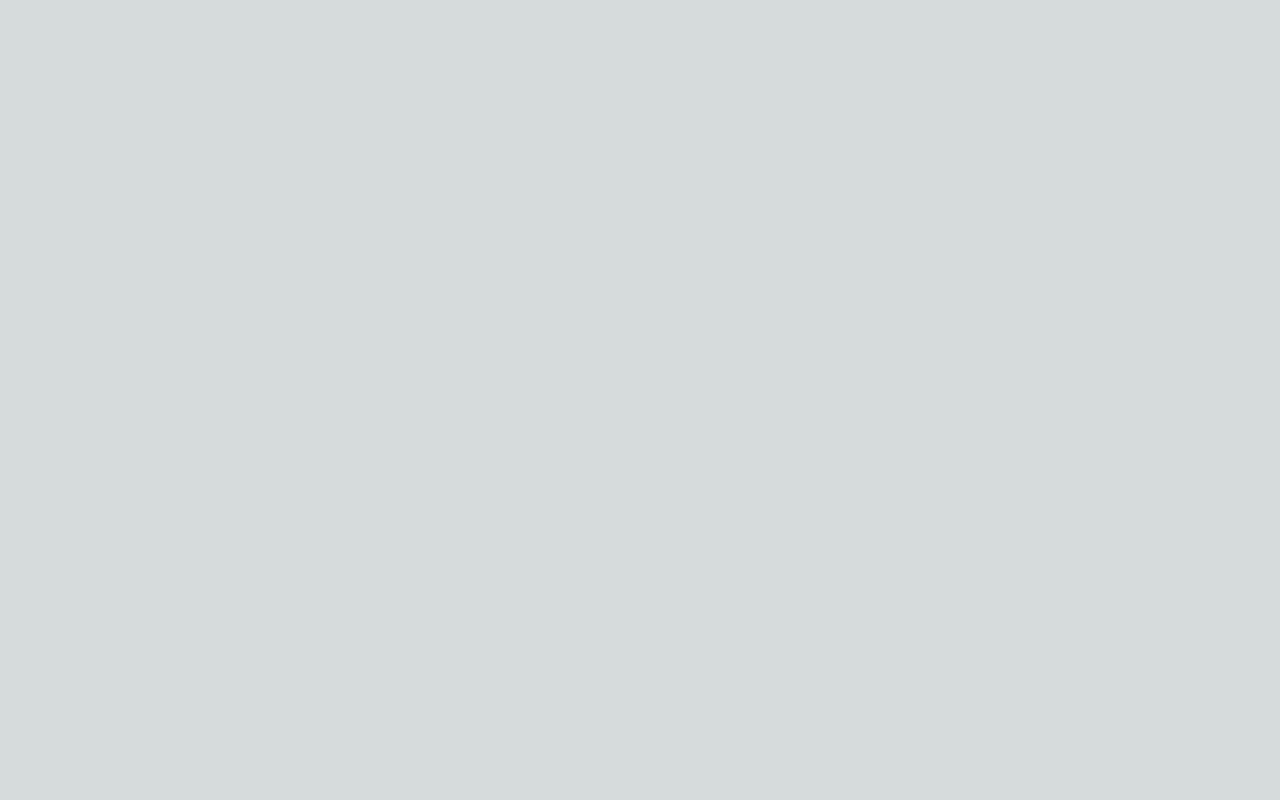
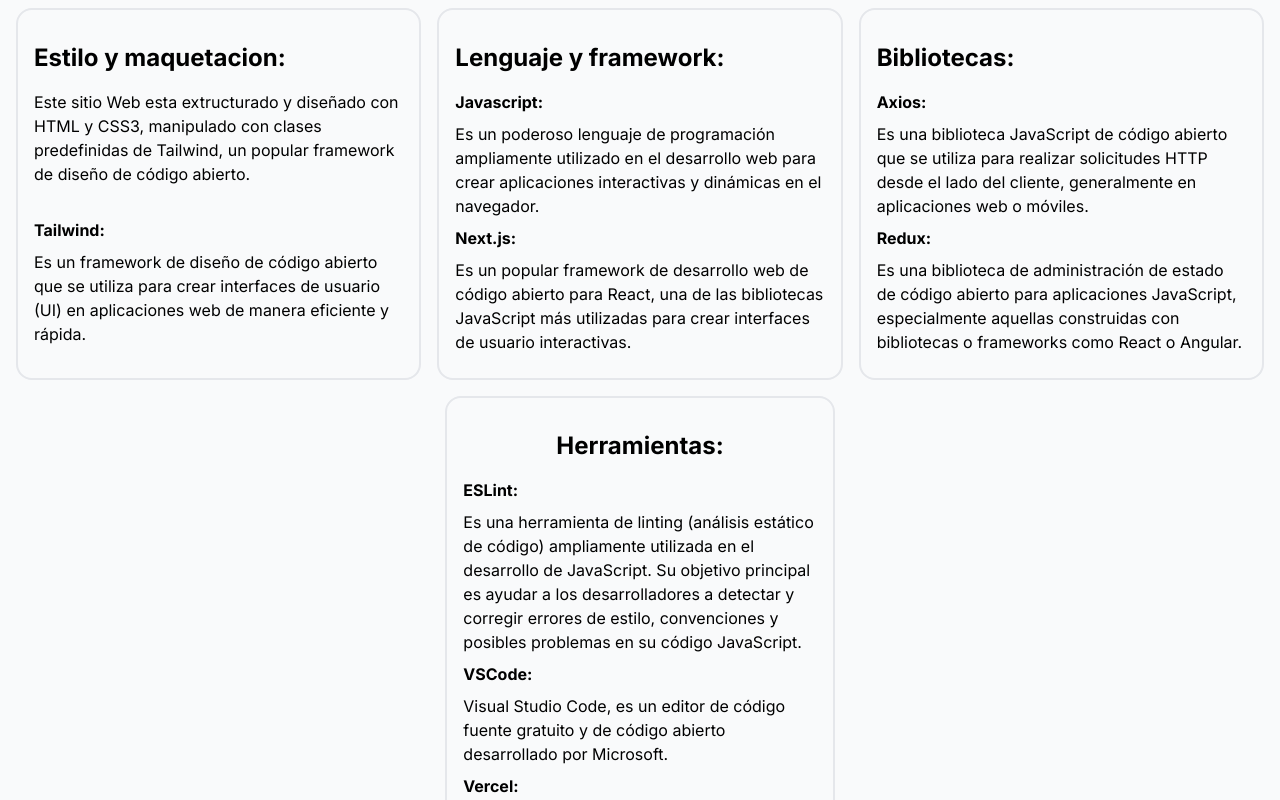
Before and after one commit to julianarce1995/Portafolio, a Next.js app: page / in a window 1280 px wide. Shown: the part 1660-2460 px from the top of the page. Before the commit the page ends 1617 px from the top, so only its background shows below. Built offline with nearby package versions, Linux system fonts and the light colour scheme.

Commit message:
adding favicon and adding the app info

```diff
--- a/src/app/layout.js
+++ b/src/app/layout.js
@@ -17,7 +17,7 @@
   return (
     <html lang="en">
       <head>
-        <link rel="icon" href="../julianarce3.ico" sizes="any"></link>
+        <link rel="icon" href="../julianarce.png" sizes="any"></link>
       </head>
       <body className={inter.className}>
         <main className="bg-white text-white">
--- a/src/app/page.js
+++ b/src/app/page.js
@@ -4,13 +4,18 @@
 import CarouselSkills from "@/components/main/CarouselSkills";
 import ContactForm from "@/components/main/ContactForm";
 import MyInfo from "@/components/main/MyInfo";
+import AppInfo from "@/components/main/AppInfo";
 
 export default function Home() {
   return (
     <div className="w-full flex flex-col justify-around bg-gray-50">
       <MyInfo />
       <CarouselSkills />
+      <hr className="w-1/2 h-1 mx-auto my-4 bg-gray-300 border-0 rounded md:my-10 dark:bg-gray-700" />
       <ContactForm />
+      <hr className="w-1/2 h-1 mx-auto my-4 bg-gray-300 border-0 rounded md:my-10 dark:bg-gray-700" />
+      <AppInfo />
+      <hr className="w-1/2 h-1 mx-auto my-4 bg-gray-300 border-0 rounded md:my-10 dark:bg-gray-700" />
     </div>
   );
 }
--- /dev/null
+++ b/src/app/projects/page.js
@@ -0,0 +1,5 @@
+import React from "react";
+
+export default function ProjesctsPage() {
+  return <div></div>;
+}
--- a/src/components/MainLayout.js
+++ b/src/components/MainLayout.js
@@ -49,7 +49,7 @@
             href="/"
             className="text-white ms-6 py-2 text-2xl font-extrabold"
           >
-            Julian D. Arce
+            <h1>Julian D. Arce</h1>
             <p className="text-xs font-medium text-center">
               | Software Developer |
             </p>
--- /dev/null
+++ b/src/components/main/AppInfo.js
@@ -0,0 +1,78 @@
+import React from "react";
+
+export default function AppInfo() {
+  return (
+    <div className="text-black flex flex-col items-center sm:my-4 m-4">
+      <h2 className="text-3xl my-4 text-center">
+        Recursos y Tecnologías Utilizadas en Este Sitio Web
+      </h2>
+      <div className="container grid md:grid-cols-3 grid-cols-1 gap-4">
+        <div className="rounded-2xl border-2 p-4">
+          <h3 className="font-bold text-2xl my-4">Estilo y maquetacion:</h3>
+          <p className="my-2 mt-2">
+            Este sitio Web esta extructurado y diseñado con HTML y CSS3,
+            manipulado con clases predefinidas de Tailwind, un popular framework
+            de diseño de código abierto.
+          </p>
+          <h4 className="text-md font-bold mt-8">Tailwind:</h4>
+          <p className="my-2 mt-2">
+            Es un framework de diseño de código abierto que se utiliza para
+            crear interfaces de usuario (UI) en aplicaciones web de manera
+            eficiente y rápida.
+          </p>
+        </div>
+        <div className="rounded-2xl border-2 p-4">
+          <h3 className="font-bold text-2xl my-4">Lenguaje y framework:</h3>
+          <h4 className="text-md font-bold">Javascript:</h4>
+          <p className="my-2 mt-2">
+            Es un poderoso lenguaje de programación ampliamente utilizado en el
+            desarrollo web para crear aplicaciones interactivas y dinámicas en
+            el navegador.
+          </p>
+          <h4 className="text-md font-bold">Next.js:</h4>
+          <p className="my-2 mt-2">
+            Es un popular framework de desarrollo web de código abierto para
+            React, una de las bibliotecas JavaScript más utilizadas para crear
+            interfaces de usuario interactivas.
+          </p>
+        </div>
+        <div className="rounded-2xl border-2 p-4">
+          <h3 className="font-bold text-2xl my-4">Bibliotecas:</h3>
+          <h4 className="text-md font-bold">Axios:</h4>
+          <p className="my-2 mt-2">
+            Es una biblioteca JavaScript de código abierto que se utiliza para
+            realizar solicitudes HTTP desde el lado del cliente, generalmente en
+            aplicaciones web o móviles.
+          </p>
+          <h4 className="text-md font-bold">Redux:</h4>{" "}
+          <p className="my-2 mt-2">
+            Es una biblioteca de administración de estado de código abierto para
+            aplicaciones JavaScript, especialmente aquellas construidas con
+            bibliotecas o frameworks como React o Angular.
+          </p>
+        </div>
+        <div className="md:col-start-2 col-span-1 col-span-1 rounded-2xl border-2 mx-2 p-4">
+          <h3 className="font-bold text-2xl my-4 text-center">Herramientas:</h3>
+          <h4 className="text-md font-bold">ESLint:</h4>
+          <p className="my-2 mt-2">
+            Es una herramienta de linting (análisis estático de código)
+            ampliamente utilizada en el desarrollo de JavaScript. Su objetivo
+            principal es ayudar a los desarrolladores a detectar y corregir
+            errores de estilo, convenciones y posibles problemas en su código
+            JavaScript.
+          </p>
+          <h4 className="text-md font-bold"> VSCode:</h4>
+          <p className="my-2 mt-2">
+            Visual Studio Code, es un editor de código fuente gratuito y de
+            código abierto desarrollado por Microsoft.
+          </p>
+          <h4 className="text-md font-bold"> Vercel: </h4>
+          <p className="my-2 mt-2">
+            Es una plataforma en la nube para implementar aplicaciones web y
+            sitios web de manera rápida y sencilla.
+          </p>
+        </div>
+      </div>
+    </div>
+  );
+}
```
Also changed, not shown: public/julianarce.png (added), 1 other file (tests, documents, lock files or other folders).
